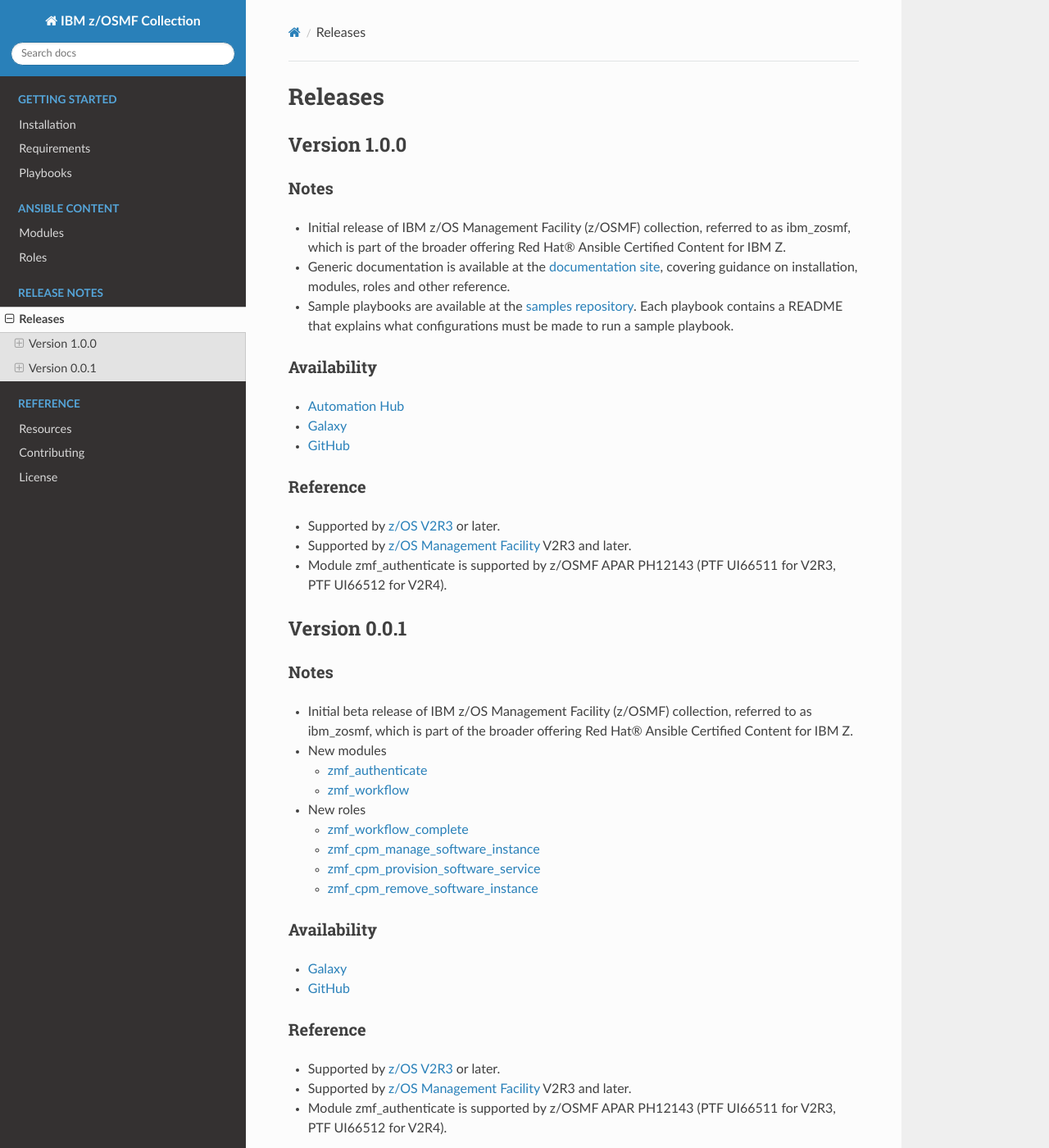
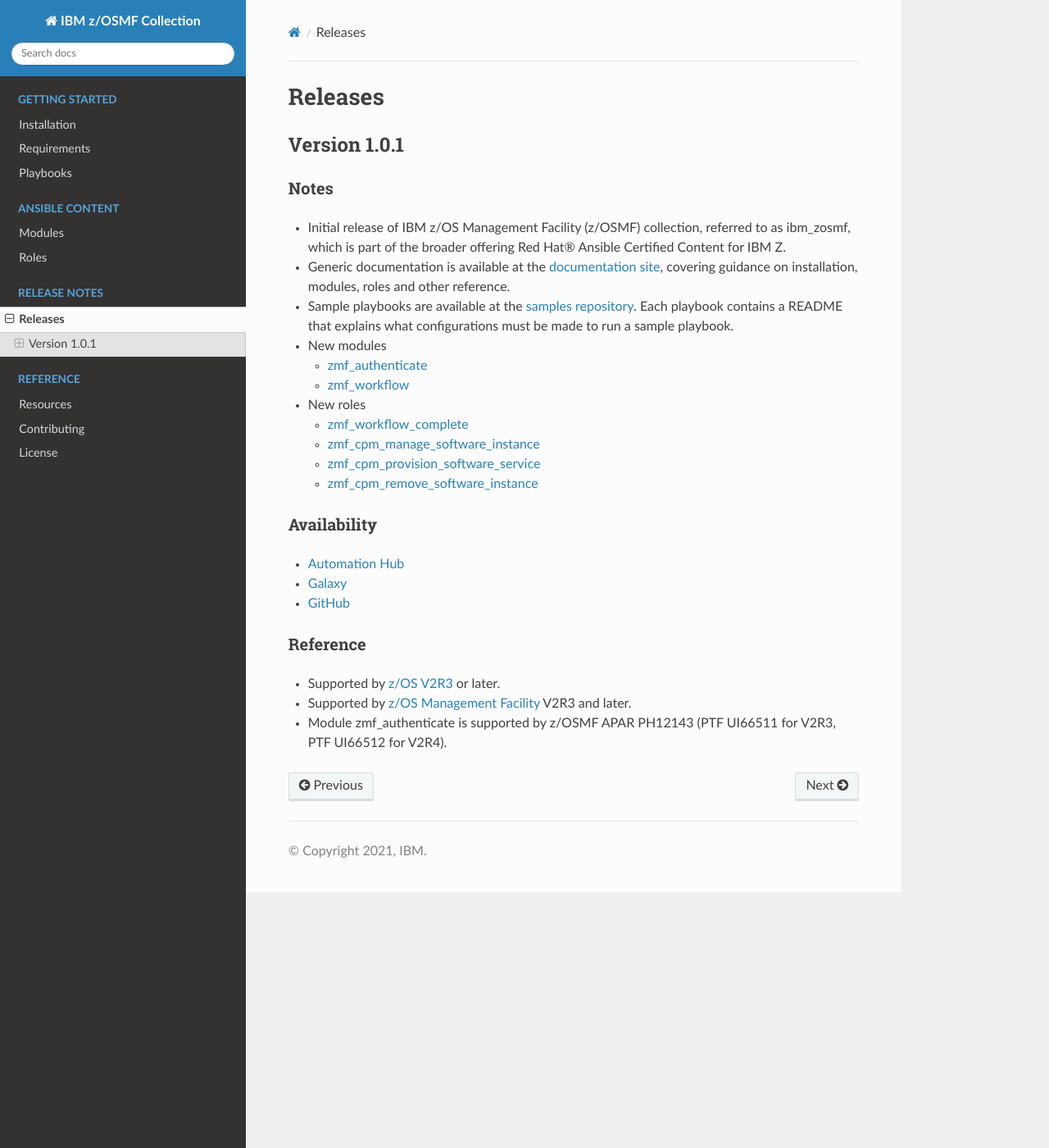
Before and after one commit to IBM/ibm_zosmf, a Sphinx documentation site: the page built from docs/source/release_notes.rst, in a window 1280 px wide and 1400 px high. Shown: the whole window at 82% size. Built offline with Sphinx 7.4.7 and the Read the Docs theme 2.0.0, drawn with Linux system fonts in a browser that asks for light colours.

Commit message:
update to v1.0.1

```diff
--- a/docs/source/release_notes.rst
+++ b/docs/source/release_notes.rst
@@ -6,7 +6,7 @@
 Releases
 ========
 
-Version 1.0.0
+Version 1.0.1
 =============
 
 Notes
@@ -20,30 +20,6 @@
 * Sample playbooks are available at the `samples repository`_.
   Each playbook contains a README that explains what configurations must be
   made to run a sample playbook.
-
-Availability
-------------
-
-* `Automation Hub`_
-* `Galaxy`_
-* `GitHub`_
-
-Reference
----------
-
-* Supported by `z/OS V2R3`_ or later.
-* Supported by `z/OS Management Facility`_ V2R3 and later.
-* Module zmf_authenticate is supported by z/OSMF APAR PH12143 (PTF UI66511 for V2R3, PTF UI66512 for V2R4).
-
-Version 0.0.1
-=============
-
-Notes
------
-
-* Initial beta release of IBM z/OS Management Facility (z/OSMF) collection,
-  referred to as ibm_zosmf, which is part of the broader offering
-  Red Hat® Ansible Certified Content for IBM Z.
 
 * New modules
 
--- a/galaxy.yml
+++ b/galaxy.yml
@@ -7,7 +7,7 @@
 name: ibm_zosmf
 
 # The collection version
-version: 1.0.0
+version: 1.0.1
 
 # Collection README file
 readme: README.md
```
Also changed, not shown: other parts of docs/source/release_notes.rst (+1 -0 lines), 1 other file.
